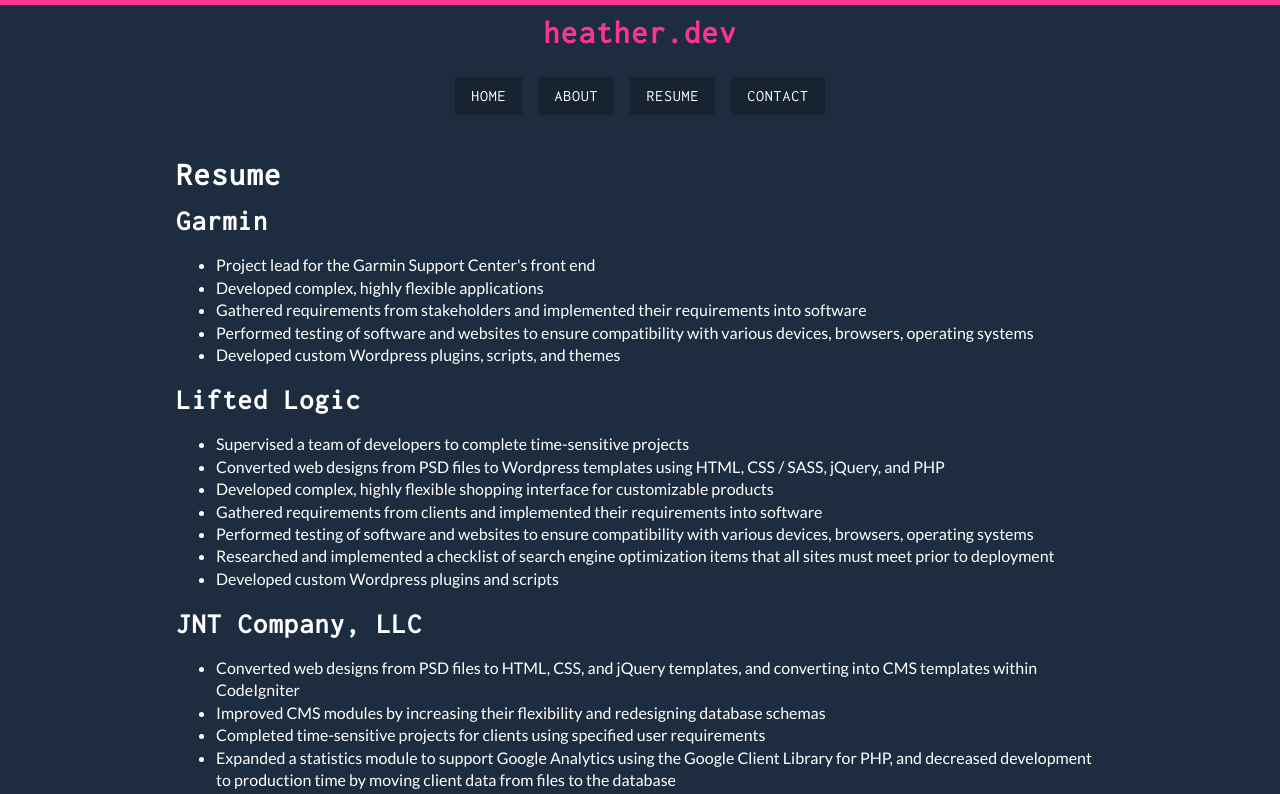
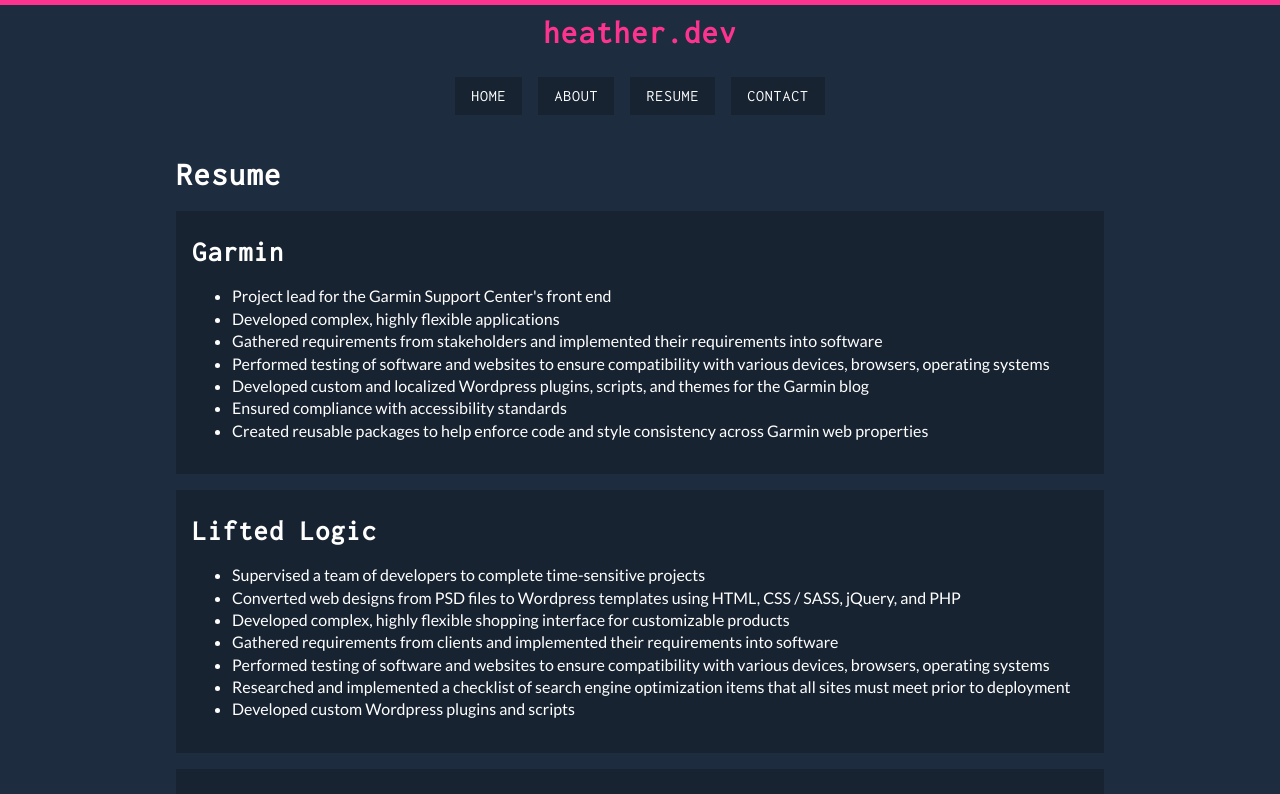
Before and after one commit to heatherpekrul/heather.dev, a Vue app: page /resume in a window 1280 px wide. Shown: the top 794 px of the page. Built offline with nearby package versions, Linux system fonts and the light colour scheme.

Commit message:
Employer styles, add info to resume

```diff
--- a/src/components/employer/employer.scss
+++ b/src/components/employer/employer.scss
@@ -0,0 +1,6 @@
+.employer {
+  background: rgba($color-black, 0.2);
+  padding: 1rem;
+  margin: 1rem 0;
+  overflow: auto;
+}
--- a/src/views/Resume.vue
+++ b/src/views/Resume.vue
@@ -12,7 +12,9 @@
         <li>Developed complex, highly flexible applications</li>
         <li>Gathered requirements from stakeholders and implemented their requirements into software</li>
         <li>Performed testing of software and websites to ensure compatibility with various devices, browsers, operating systems</li>
-        <li>Developed custom Wordpress plugins, scripts, and themes</li>
+        <li>Developed custom and localized Wordpress plugins, scripts, and themes for the Garmin blog</li>
+        <li>Ensured compliance with accessibility standards</li>
+        <li>Created reusable packages to help enforce code and style consistency across Garmin web properties</li>
       </ul>
     </Employer>
 
```
